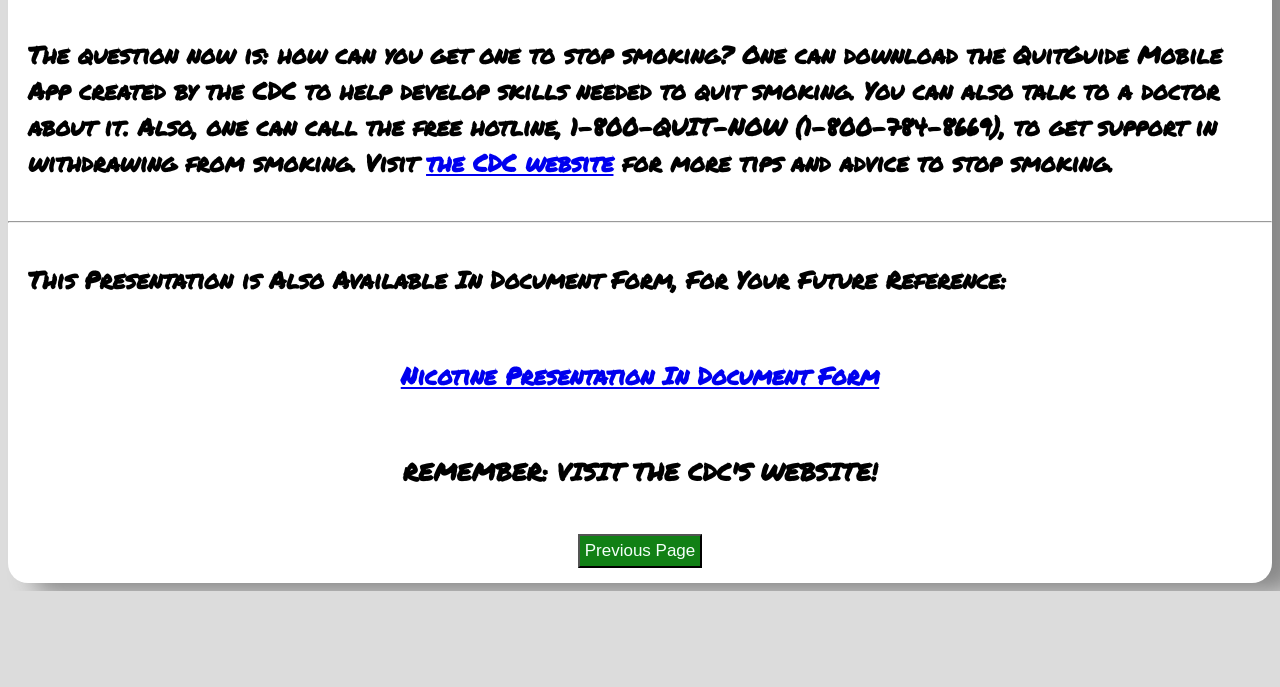
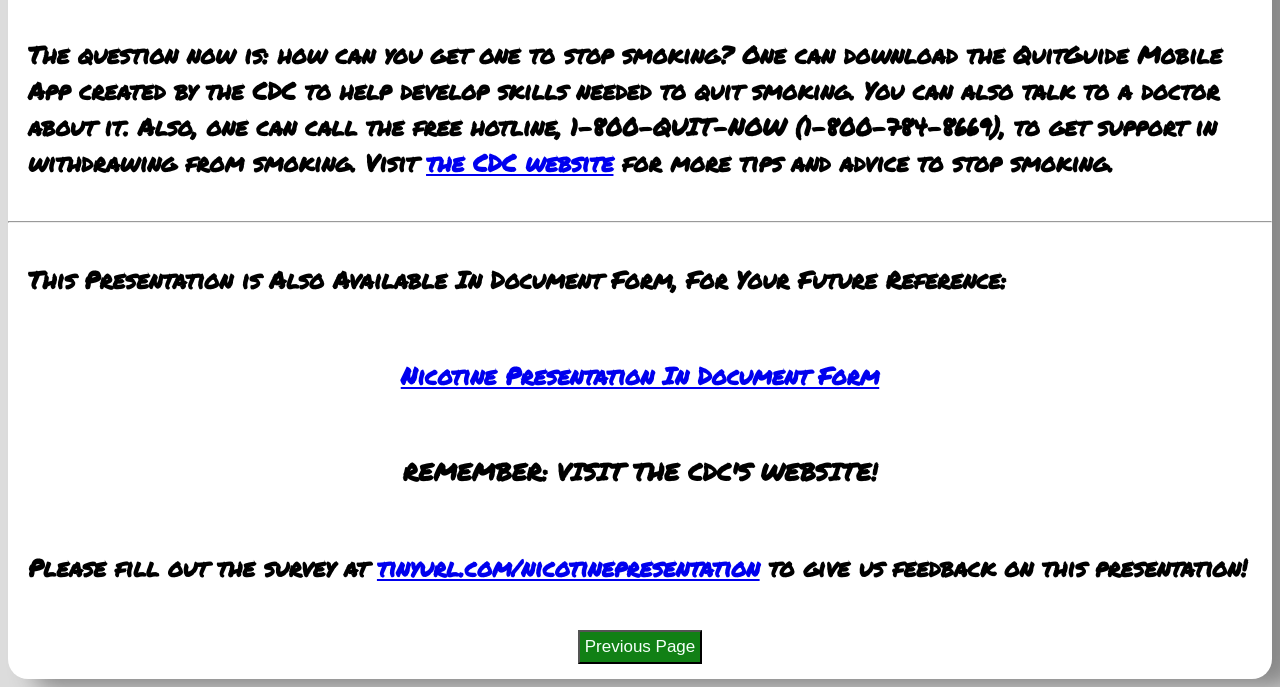
Before and after one commit to lectalks/lectalks, a plain HTML site: page thimble-project 5/treatment1.html in a window 1280 px wide. Shown: the part 629-1316 px from the top of the page. Before the commit the page ends 1220 px from the top, so only its background shows below. Drawn offline with Linux system fonts and the light colour scheme.

Commit message:
Update treatment1.html

```diff
--- a/thimble-project 5/treatment1.html
+++ b/thimble-project 5/treatment1.html
@@ -31,6 +31,7 @@
       <center><article><h2><a href ="https://docs.google.com/document/d/e/2PACX-1vRrMe1M0jOxL2AWiChwKN-GDiDoRv2rA1P5MfE3hcIYa-b5XBmPjn6crssDhzPgXqQ89_CWzvHSSYSO/pub">Nicotine Presentation In Document Form</a></h2></article></center>
       <p></p>
       <article><h2><center>REMEMBER: VISIT THE CDC'S WEBSITE!</center></h2></article>
+      <article><h2>Please fill out the survey at <a href = "tinyurl.com/nicotinepresentation">tinyurl.com/nicotinepresentation</a> to give us feedback on this presentation!</h2></article>
       <center><form action="symptoms1.html">
         <input type = "submit" value="Previous Page" class="button" name="button">
         </form></center>
```
